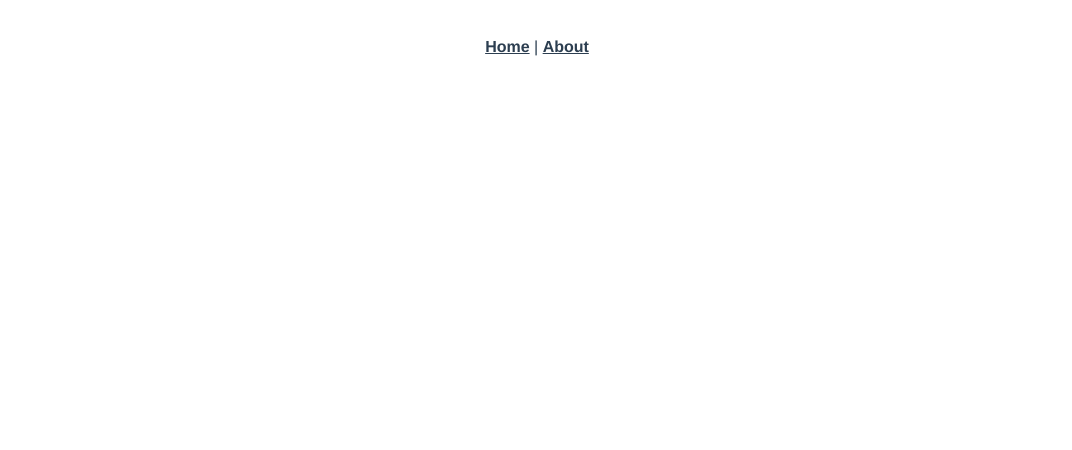
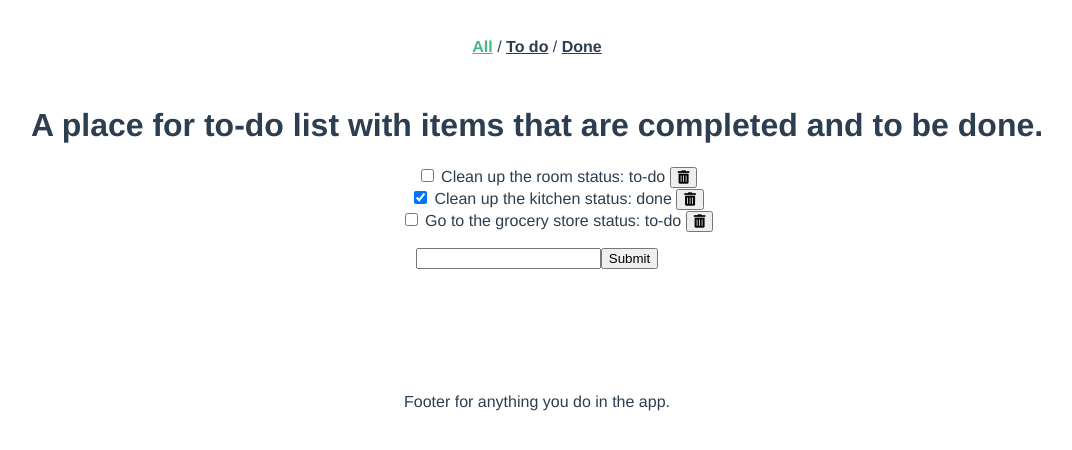
Before and after one commit to Lukortech/vue-to-do-list, a Vue app: page /#/to-all-list in a window 1280 px wide. Shown: the top 450 px of the page, without its empty margins (103-1175 px from the left). Built offline with nearby package versions, Linux system fonts and the light colour scheme.

Commit message:
A big chunk of work.

```diff
--- a/package.json
+++ b/package.json
@@ -9,6 +9,7 @@
   },
   "dependencies": {
     "vue": "^2.5.17",
+    "vue-resource": "^1.5.1",
     "vue-router": "^3.0.1"
   },
   "devDependencies": {
--- a/public/index.html
+++ b/public/index.html
@@ -5,6 +5,7 @@
     <meta http-equiv="X-UA-Compatible" content="IE=edge">
     <meta name="viewport" content="width=device-width,initial-scale=1.0">
     <link rel="icon" href="<%= BASE_URL %>favicon.ico">
+    <link rel="stylesheet" href="https://use.fontawesome.com/releases/v5.3.1/css/all.css" integrity="sha384-mzrmE5qonljUremFsqc01SB46JvROS7bZs3IO2EmfFsd15uHvIt+Y8vEf7N7fWAU" crossorigin="anonymous">
     <title>to-do-list</title>
   </head>
   <body>
--- a/src/App.vue
+++ b/src/App.vue
@@ -1,10 +1,13 @@
 <template>
   <div id="app">
     <div id="nav">
-      <router-link to="/">Home</router-link> |
-      <router-link to="/about">About</router-link>
+      <router-link to="/to-all-list">All</router-link> /
+      <router-link to="/to-do-list">To do</router-link> /
+      <router-link to="/to-done-list">Done</router-link>
     </div>
     <router-view/>
+    <br/><br/><br/><br/><br/><br/>
+    <p>Footer for anything you do in the app.</p>
   </div>
 </template>
 
--- /dev/null
+++ b/src/components/Hello.vue
@@ -0,0 +1,140 @@
+<template>
+  <div class="Hello">
+    <ul>
+      <li v-for="item in tasks" :key="item.id">
+        <i v-bind:class="{[classes.tick]: tasks.done}"><input type="checkbox" v-model="item.done"></i>
+        <span :class="{done: tasks.done}" v-if="item.done === true"> {{ item.message }} status: done </span>
+        <span :class="{todo: !tasks.done}" v-if="item.done === false"> {{ item.message }} status: to-do </span>
+        <button v-on:click="deleteTask">
+          <i class="fas fa-trash-alt"></i>
+        </button>
+      </li>
+    </ul>
+    <form v-on:submit="addTask">
+      <input type="text" v-model="tasks.message">
+      <input type="submit" value="Submit">
+    </form>
+
+    <!--<button v-on:click="addTask">Add task</button>-->
+  </div>
+</template>
+
+<script>
+//import json from 'https://qunabu.com/api/todos.json'
+export default {
+  name: 'hello',
+  data() {
+    return{
+      classes: {
+        tick: "green fas fa-check",
+      },
+      //myJson: json,
+      newTask:{},
+      tasks: [
+        { done: false, message: 'Clean up the room' },
+        { done: true, message: 'Clean up the kitchen' },
+        { done: false, message: 'Go to the grocery store' },
+      ]
+    }
+  },
+  methods:{
+    addTask: function(e){
+      this.tasks.push({
+        message: this.tasks.message,
+        done: false
+      })
+      e.preventDefault();
+    },
+    deleteTask: function(task){
+      this.tasks.splice(this.tasks.indexOf(task), 1);
+    }
+  }
+}
+
+/*
+{
+  "todos": [
+    {
+      "ID": 329,
+      "Content": "cos",
+      "Finished": "0",
+      "Sort": "0"
+    },
+    {
+      "ID": 330,
+      "Content": "cos2",
+      "Finished": "0",
+      "Sort": "0"
+    },
+    {
+      "ID": 331,
+      "Content": "cos4",
+      "Finished": "0",
+      "Sort": "0"
+    },
+    {
+      "ID": 332,
+      "Content": "cos5",
+      "Finished": "0",
+      "Sort": "0"
+    }
+  ]
+}
+*/
+/*
+visibility filters
+var filters = {
+  all: function (todos) {
+    return todos
+  },
+  active: function (todos) {
+    return todos.filter(function (todo) {
+      return !todo.completed
+    })
+  },
+  completed: function (todos) {
+    return todos.filter(function (todo) {
+      return todo.completed
+    })
+  }
+}
+*/
+
+
+</script>
+
+<!-- Add "scoped" attribute to limit CSS to this component only -->
+<style scoped lang="scss">
+  ul{
+    list-style-type: none;
+    text-align: center;
+    display: flex;
+    flex-direction: column;
+    flex-wrap: wrap;
+  }
+  li{
+    transition: all 0.1s;
+    //&::before{font-family: "Font Awesome 5 Free";  font-weight: 100; content: "\f0c8"; color: #ccc;}
+    &:hover{
+      transition: all 0.1s;
+      font-weight: 900;
+    }
+    .done{
+      text-decoration: line-through;
+      color: #ccc;
+    }
+    .todo{
+      background:none;
+    }
+    .green{
+      color:#42b983;
+    }
+    button{
+      &:hover{
+        color:red;
+      }
+    }
+/* CHECK BOX */
+
+  }
+</style>
--- a/src/components/HelloWorld.vue
+++ /dev/null
@@ -1,58 +0,0 @@
-<template>
-  <div class="hello">
-    <h1>{{ msg }}</h1>
-    <p>
-      For guide and recipes on how to configure / customize this project,<br>
-      check out the
-      <a href="https://cli.vuejs.org" target="_blank" rel="noopener">vue-cli documentation</a>.
-    </p>
-    <h3>Installed CLI Plugins</h3>
-    <ul>
-      <li><a href="https://github.com/vuejs/vue-cli/tree/dev/packages/%40vue/cli-plugin-babel" target="_blank" rel="noopener">babel</a></li>
-      <li><a href="https://github.com/vuejs/vue-cli/tree/dev/packages/%40vue/cli-plugin-eslint" target="_blank" rel="noopener">eslint</a></li>
-    </ul>
-    <h3>Essential Links</h3>
-    <ul>
-      <li><a href="https://vuejs.org" target="_blank" rel="noopener">Core Docs</a></li>
-      <li><a href="https://forum.vuejs.org" target="_blank" rel="noopener">Forum</a></li>
-      <li><a href="https://chat.vuejs.org" target="_blank" rel="noopener">Community Chat</a></li>
-      <li><a href="https://twitter.com/vuejs" target="_blank" rel="noopener">Twitter</a></li>
-      <li><a href="https://news.vuejs.org" target="_blank" rel="noopener">News</a></li>
-    </ul>
-    <h3>Ecosystem</h3>
-    <ul>
-      <li><a href="https://router.vuejs.org" target="_blank" rel="noopener">vue-router</a></li>
-      <li><a href="https://vuex.vuejs.org" target="_blank" rel="noopener">vuex</a></li>
-      <li><a href="https://github.com/vuejs/vue-devtools#vue-devtools" target="_blank" rel="noopener">vue-devtools</a></li>
-      <li><a href="https://vue-loader.vuejs.org" target="_blank" rel="noopener">vue-loader</a></li>
-      <li><a href="https://github.com/vuejs/awesome-vue" target="_blank" rel="noopener">awesome-vue</a></li>
-    </ul>
-  </div>
-</template>
-
-<script>
-export default {
-  name: 'HelloWorld',
-  props: {
-    msg: String
-  }
-}
-</script>
-
-<!-- Add "scoped" attribute to limit CSS to this component only -->
-<style scoped lang="scss">
-h3 {
-  margin: 40px 0 0;
-}
-ul {
-  list-style-type: none;
-  padding: 0;
-}
-li {
-  display: inline-block;
-  margin: 0 10px;
-}
-a {
-  color: #42b983;
-}
-</style>
--- a/src/router.js
+++ b/src/router.js
@@ -1,23 +1,25 @@
 import Vue from 'vue'
 import Router from 'vue-router'
-import Home from './views/Home.vue'
+
 
 Vue.use(Router)
 
 export default new Router({
   routes: [
     {
-      path: '/',
-      name: 'home',
-      component: Home
+      path: '/to-all-list',
+      name: 'to-all-list',
+      component: () => import(/* webpackChunkName: "about" */ './views/to-all-list.vue')
     },
     {
-      path: '/about',
-      name: 'about',
-      // route level code-splitting
-      // this generates a separate chunk (about.[hash].js) for this route
-      // which is lazy-loaded when the route is visited.
-      component: () => import(/* webpackChunkName: "about" */ './views/About.vue')
+      path: '/to-do-list',
+      name: 'to-do-list',
+      component: () => import(/* webpackChunkName: "about" */ './views/to-do-list.vue')
+    },
+    {
+      path: '/to-done-list',
+      name: 'to-done-list',
+      component: () => import(/* webpackChunkName: "about" */ './views/to-done-list.vue')
     }
   ]
 })
--- a/src/views/About.vue
+++ /dev/null
@@ -1,5 +0,0 @@
-<template>
-  <div class="about">
-    <h1>This is an about page</h1>
-  </div>
-</template>
--- a/src/views/Home.vue
+++ /dev/null
@@ -1,18 +0,0 @@
-<template>
-  <div class="home">
-    <img alt="Vue logo" src="../assets/logo.png">
-    <HelloWorld msg="Welcome to Your Vue.js App"/>
-  </div>
-</template>
-
-<script>
-// @ is an alias to /src
-import HelloWorld from '@/components/HelloWorld.vue'
-
-export default {
-  name: 'home',
-  components: {
-    HelloWorld
-  }
-}
-</script>
--- /dev/null
+++ b/src/views/to-all-list.vue
@@ -0,0 +1,34 @@
+<template>
+  <div>
+    <h1>A place for to-do list with items that are completed and to be done.</h1>
+    <hello></hello>
+  </div>
+</template>
+
+<script>
+import Hello from './../components/Hello'
+
+export default {
+  name: 'app',
+  components: {
+    Hello
+  }
+}
+</script>
+
+<style scoped lang="scss">
+h3 {
+  margin: 40px 0 0;
+}
+ul {
+  list-style-type: none;
+  padding: 0;
+}
+li {
+  display: inline-block;
+  margin: 0 10px;
+}
+a {
+  color: #42b983;
+}
+</style>
--- /dev/null
+++ b/src/views/to-do-list.vue
@@ -0,0 +1,34 @@
+<template>
+  <div class="to-do-list">
+    <h1>A place for to-do list with items that are to be done.</h1>
+    <hello></hello>
+  </div>
+</template>
+
+<script>
+import Hello from './../components/Hello'
+
+export default {
+  name: 'app',
+  components: {
+    Hello
+  }
+}
+</script>
+
+<style scoped lang="scss">
+h3 {
+  margin: 40px 0 0;
+}
+ul {
+  list-style-type: none;
+  padding: 0;
+}
+li {
+  display: inline-block;
+  margin: 0 10px;
+}
+a {
+  color: #42b983;
+}
+</style>
--- /dev/null
+++ b/src/views/to-done-list.vue
@@ -0,0 +1,34 @@
+<template>
+  <div class="to-done-list">
+    <h1>A place for to-do list with items that are already completed.</h1>
+    <hello></hello>
+  </div>
+</template>
+
+<script>
+import Hello from './../components/Hello'
+
+export default {
+  name: 'app',
+  components: {
+    Hello
+  }
+}
+</script>
+
+<style scoped lang="scss">
+h3 {
+  margin: 40px 0 0;
+}
+ul {
+  list-style-type: none;
+  padding: 0;
+}
+li {
+  display: inline-block;
+  margin: 0 10px;
+}
+a {
+  color: #42b983;
+}
+</style>
```
Also changed, not shown: 1 other file (tests, documents, lock files or other folders).
